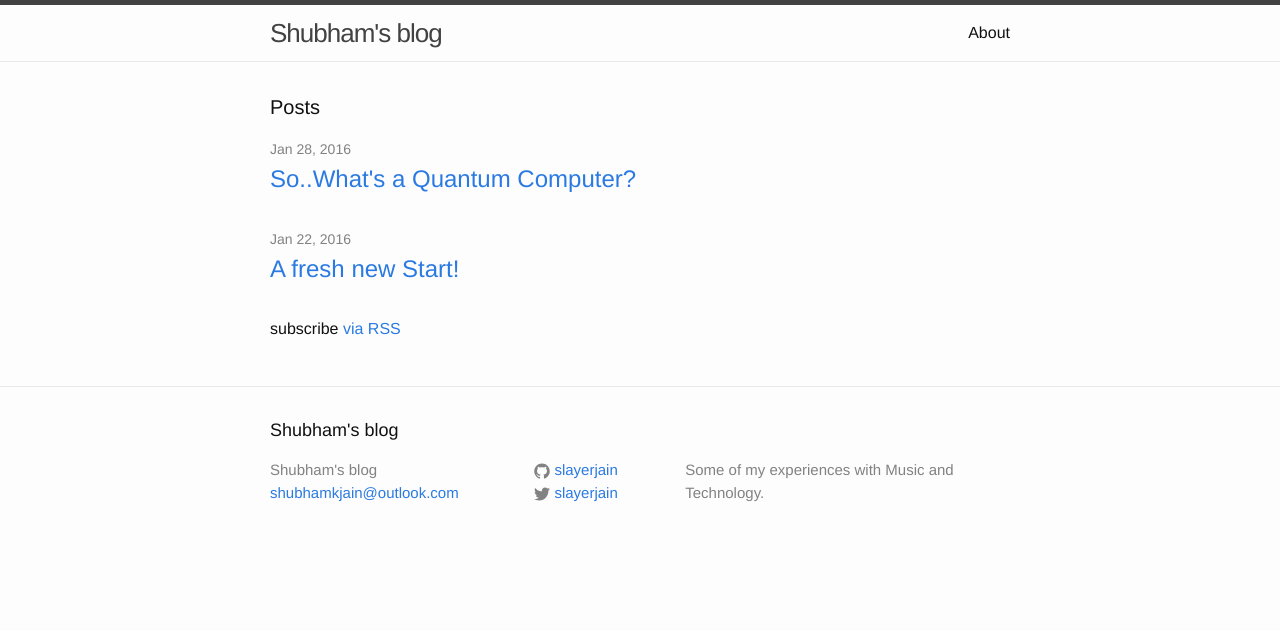
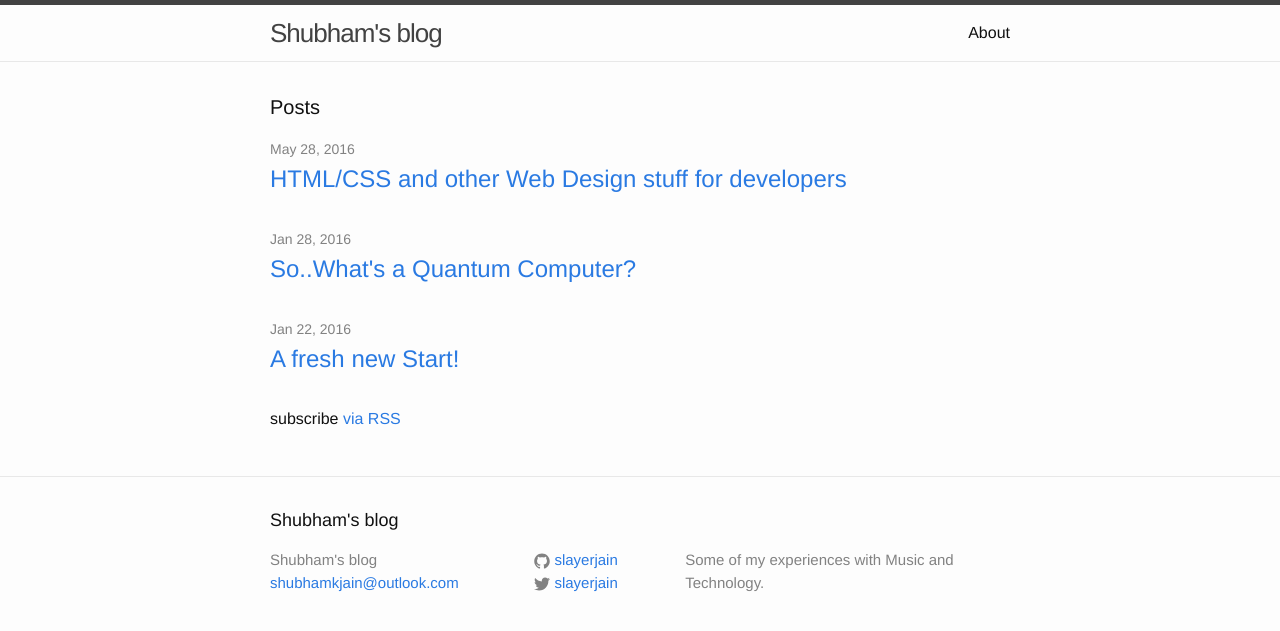
Before and after one commit to slayerjain/myblog, a Jekyll site: the page built from index.html, in a window 1280 px wide. Shown: the top 631 px of the page. Built offline with Jekyll 4.4.1, drawn with Linux system fonts in a browser that asks for light colours.

Commit message:
long awaited commit, and the true beginning of my blogging era

```diff
--- a/_config.yml
+++ b/_config.yml
@@ -12,3 +12,4 @@ github_username:  slayerjain
 
 # Build settings
 markdown: kramdown
+timezone: Asia/Kolkata
--- /dev/null
+++ b/_posts/2016-05-29-html-css-for-developers.markdown
@@ -0,0 +1,23 @@
+---
+layout: post
+title:  "HTML/CSS and other Web Design stuff for developers"
+date:   2016-05-28 11:35:00
+categories: jekyll update
+---
+
+It's finally the day I took HTML/CSS or rather Web Designing more seriously. I've always been hesitant about writing HTML code from the time i was introduced to it in 8th Grade. Maybe because everything felt so static those days and all my friends were doing it. I decided to spend most of my time with system programming and mathematics, and Oh boy, i did really enjoy it! I've got around writing HTML code by using various templates and frameworks, but an urge to learn 'HTML the hardway' was building up inside of me. Now I have my Web Designing Exam tomorrow, and i think it's now or never!
+
+so here's the starting HTML code provided by Atom text editor:
+
+{% highlight html %}
+<!DOCTYPE html>
+<html>
+  <head>
+    <meta charset="utf-8">
+    <title></title>
+  </head>
+  <body>
+
+  </body>
+</html>
+{% endhighlight %}
```
Also changed, not shown: 11 other files.
